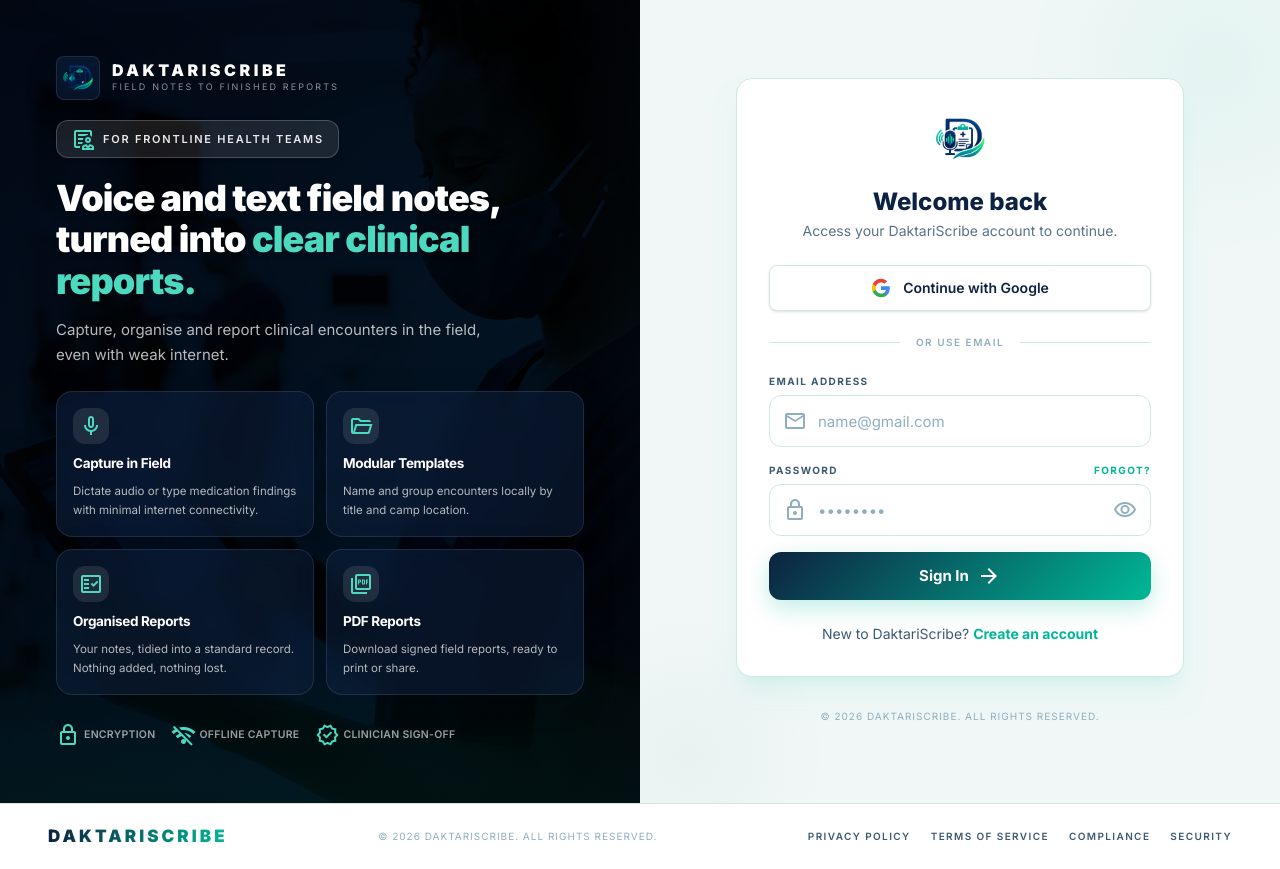
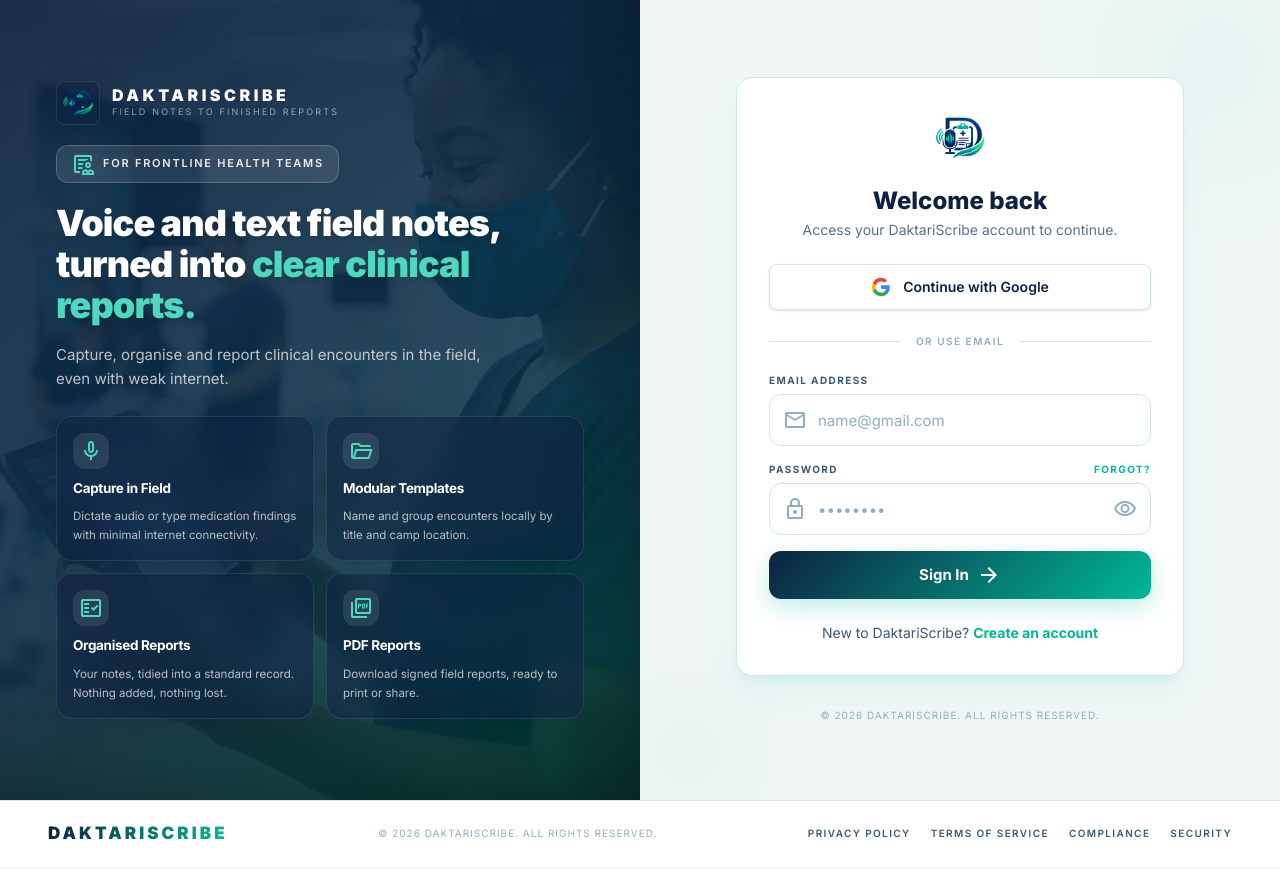
Before and after one commit to EGABO-TECH/DaktariScribe, a Next.js app: page / in a window 1280 px wide. Built offline with nearby package versions, Linux system fonts and the light colour scheme; no server answers.

Commit message:
style(landing): brand navy-to-teal hero colour over the photo; drop trust badges

```diff
--- a/app/globals.css
+++ b/app/globals.css
@@ -489,11 +489,10 @@ body {
 .hero-bg {
   background-color: #0d2240;
   background-image:
-    linear-gradient(135deg, rgba(13, 34, 64, 0.88) 0%, rgba(0, 185, 150, 0.72) 100%),
+    linear-gradient(140deg, rgba(13, 34, 64, 0.94) 0%, rgba(11, 49, 73, 0.88) 55%, rgba(0, 86, 75, 0.84) 100%),
     url('/assets/Hero-section.jpg');
   background-size: cover;
   background-position: center center;
-  background-blend-mode: multiply;
 }
 
 @keyframes ds-fade-up {
--- a/components/landing/HeroSection.tsx
+++ b/components/landing/HeroSection.tsx
@@ -126,28 +126,6 @@ export default function HeroSection() {
             <FeatureCard key={feat.icon} {...feat} />
           ))}
         </div>
-
-        {/* Trust badges */}
-        <div
-          className="flex flex-wrap items-center gap-3 sm:gap-4 mt-2 ds-fade-up"
-          style={{ animationDelay: "500ms" }}
-        >
-          {[
-            { icon: "lock", label: "Encryption" },
-            { icon: "wifi_off", label: "Offline capture" },
-            { icon: "verified", label: "Clinician sign-off" },
-          ].map(({ icon, label }) => (
-            <span
-              key={label}
-              className="flex items-center gap-1 text-white/60 text-[10.5px] font-semibold tracking-wide uppercase"
-            >
-              <span className="material-symbols-outlined text-[13px] text-[#4dd9c0]">
-                {icon}
-              </span>
-              {label}
-            </span>
-          ))}
-        </div>
       </div>
     </section>
   );
```
